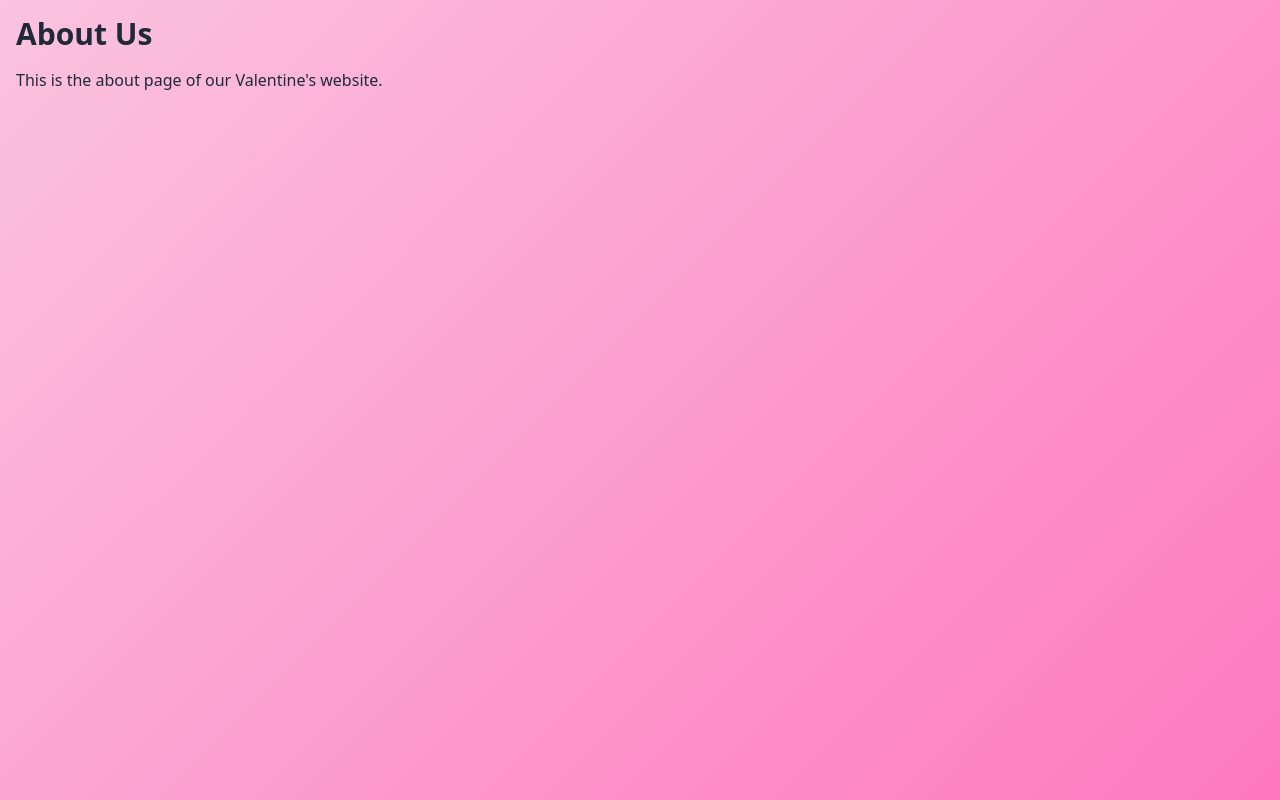
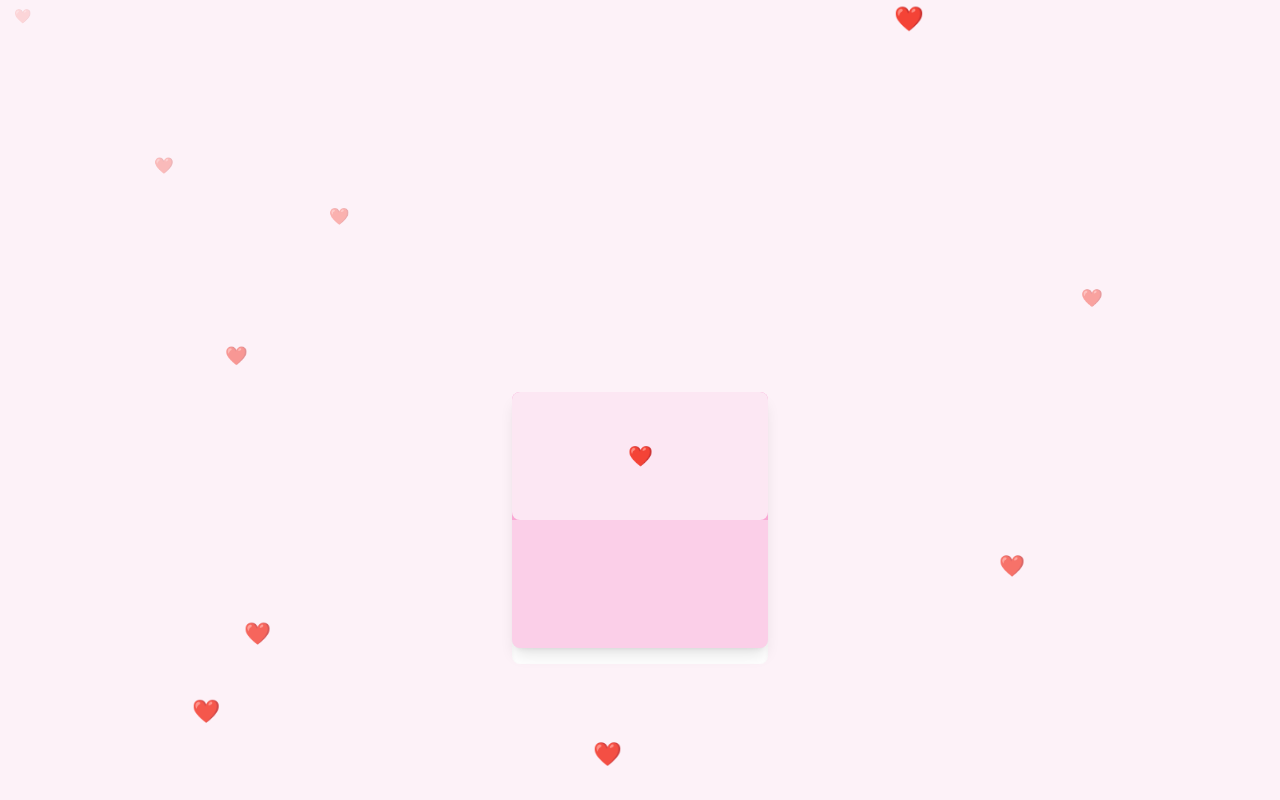
Before and after one commit to TwicePie/valentines, a React (Vite) app: page /about in a window 1280 px wide. Built offline with nearby package versions, Linux system fonts and the light colour scheme.

Commit message:
enhance About page with interactive letter feature and animated hearts for Valentine's theme

```diff
--- a/src/pages/About.tsx
+++ b/src/pages/About.tsx
@@ -1,9 +1,29 @@
+import Hearts from "../components/Hearts";
 
 const About = () => {
   return (
-    <div className="p-4">
-      <h1 className="text-3xl font-bold">About Us</h1>
-      <p className="mt-4">This is the about page of our Valentine's website.</p>
+    <div className="min-h-screen flex items-center justify-center bg-pink-50 pt-60">
+      <div className="relative group w-64 h-64 cursor-pointer">
+        {/* Letter content - placed first so it's behind */}
+        <div className="absolute inset-0 flex items-center justify-center p-4 bg-white rounded-lg shadow-inner transform translate-y-4 group-hover:translate-y-[-120%] transition-transform duration-500 z-10">
+          <div className="text-center">
+            <h2 className="text-2xl font-bold text-pink-600 mb-2">Dear My Love</h2>
+            <p className="text-gray-700">Selamat ! Kamu dapat bunga yeaaaayyy 🌹🌹🌹</p>
+          </div>
+        </div>
+
+        {/* Envelope back - placed second */}
+        <div className="absolute inset-0 bg-pink-200 rounded-lg shadow-lg transform group-hover:-translate-y-2 transition-transform duration-300 z-20">
+          {/* Envelope flap */}
+          <div className="absolute top-0 left-0 w-full h-1/2 bg-pink-300 rounded-t-lg origin-bottom transform group-hover:rotate-x-180 transition-transform duration-500 z-30"
+               style={{ transformStyle: 'preserve-3d' }}>
+            <div className="absolute inset-0 flex items-center justify-center bg-pink-100 rounded-lg backface-hidden">
+              <span className="text-pink-500 text-xl">❤️</span>
+            </div>
+          </div>
+        </div>
+      </div>
+      <Hearts />
     </div>
   );
 };
```
